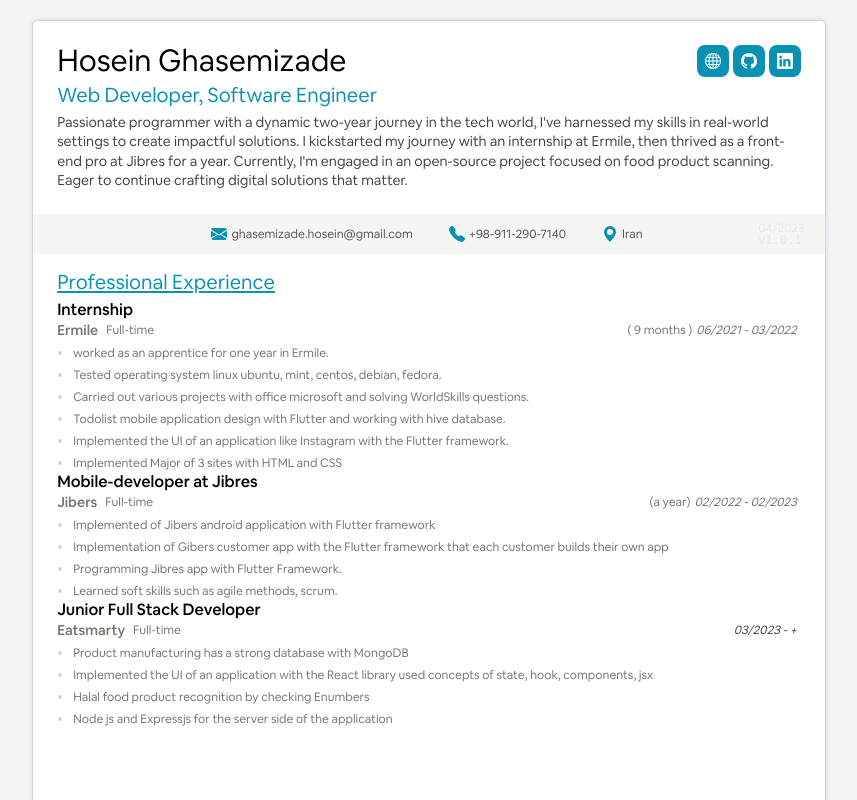
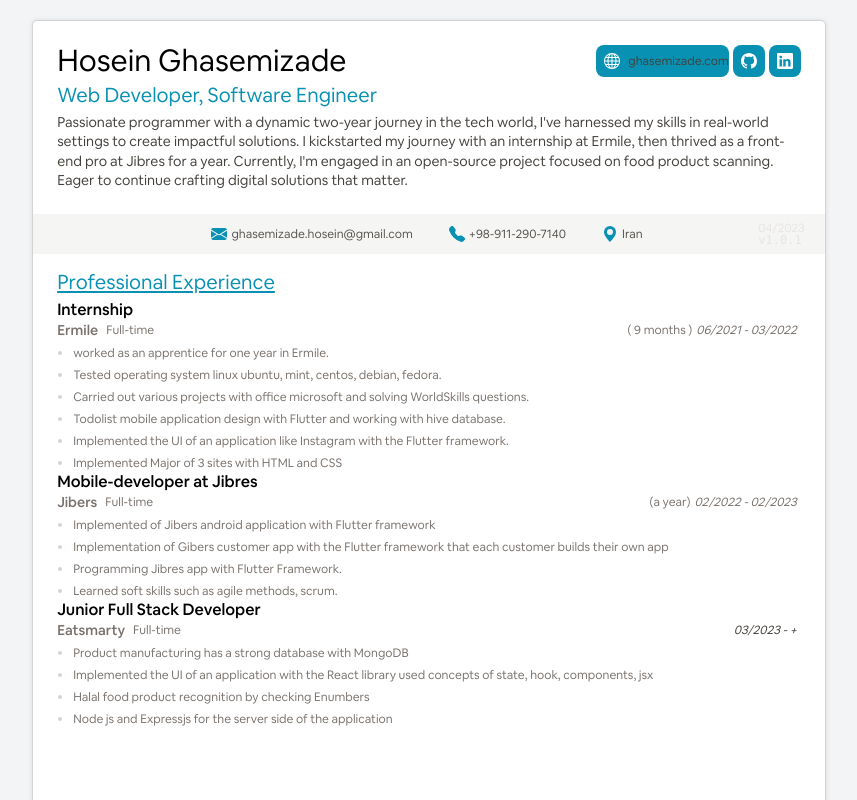
Before and after one commit to ghasemizade/ov_resume, a website: page index.html in a window 1280 px wide. Shown: the top 800 px of the page, without its empty margins (211-1068 px from the left). Drawn offline with Linux system fonts and the light colour scheme.

Commit message:
update resume

```diff
--- a/index.html
+++ b/index.html
@@ -41,21 +41,19 @@
             <div class="grow">
               <h1 class="text-black text-3xl font-light- leading-8" itemprop="name">Hosein Ghasemizade</h1>
             </div>
-            <nav class="text-xs flex justify-end text-stone-700">
+            <nav class="text-xs flex gap-2 justify-end text-stone-700">
               <a target="_blank"
-                class="flex leading-4 rounded-lg bg-cyan-600 hover:bg-cyan-800 focus:bg-cyan-900 transition h-8 w-8 p-2"
+                class="flex leading-4 rounded-lg bg-cyan-600 hover:bg-cyan-800 focus:bg-cyan-900 transition"
                 href="https://ghasemizade.com" title="Ghasemizade.com">
-                <img src="./img/website.svg" alt="website">
+                <img src="./img/website.svg" alt="website" class="h-8 w-8 p-2">
+                <span class="bg-white bg-opacity-30 px-2 leading-8 text-red font-xs">
+                  ghasemizade.com
+                </span>
               </a>
               <a target="_blank"
                 class="flex leading-4 mx-1 rounded-lg bg-cyan-600 hover:bg-cyan-800 focus:bg-cyan-900 transition h-8 w-8 p-2"
                 href="https://github.com/ghasemizade" title="@Ghasemizade">
                 <img src="./img/github.svg" alt="github">
-              </a>
-              <a target="_blank"
-                class="flex leading-4 mx-1 rounded-lg bg-cyan-600 hover:bg-cyan-800 focus:bg-cyan-900 transition h-8 w-8 p-2 hidden"
-                href="https://twitter.com/mrghasemizade" title="@MrGhasemizade">
-                <img src="./img/twitter.svg" alt="twitter">
               </a>
               <a target="_blank"
                 class="flex leading-4 rounded-lg bg-cyan-600 hover:bg-cyan-800 focus:bg-cyan-900 transition h-8 w-8 p-2"
@@ -306,6 +304,8 @@
             </ul>
           </section>
         </article>
+
+<!--  -->
 
     <!-- </div>
       <div class="">
```
